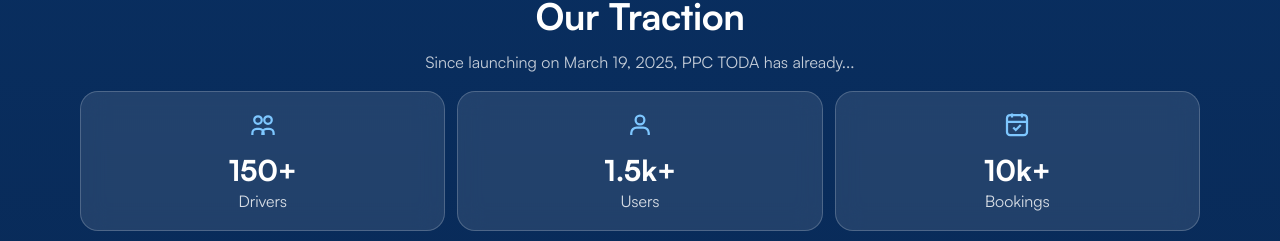
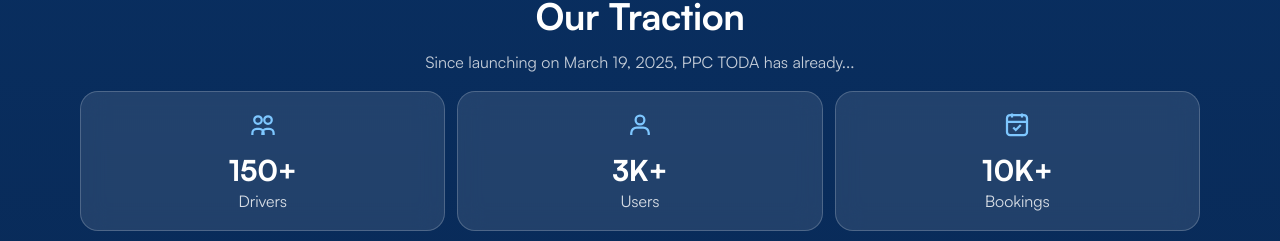
Before and after one commit to PhrimeUIUX/TODA-PAL, a React (Vite) app: page /why-ppc-toda in a window 1280 px wide. Shown: the part 1684-1925 px from the top of the page. Built offline with nearby package versions, Linux system fonts and the light colour scheme.

Commit message:
update why ppc toda tsx

```diff
--- a/src/pages/WhyPpcToda.tsx
+++ b/src/pages/WhyPpcToda.tsx
@@ -94,8 +94,8 @@
 
 const METRICS: readonly Metric[] = [
   { label: 'Drivers', value: '150+', Icon: DriversIcon },
-  { label: 'Users', value: '1.5k+', Icon: UsersIcon },
-  { label: 'Bookings', value: '10k+', Icon: BookingsIcon }
+  { label: 'Users', value: '3K+', Icon: UsersIcon },
+  { label: 'Bookings', value: '10K+', Icon: BookingsIcon }
 ] as const;
 
 const CTAS: readonly Cta[] = [
```
